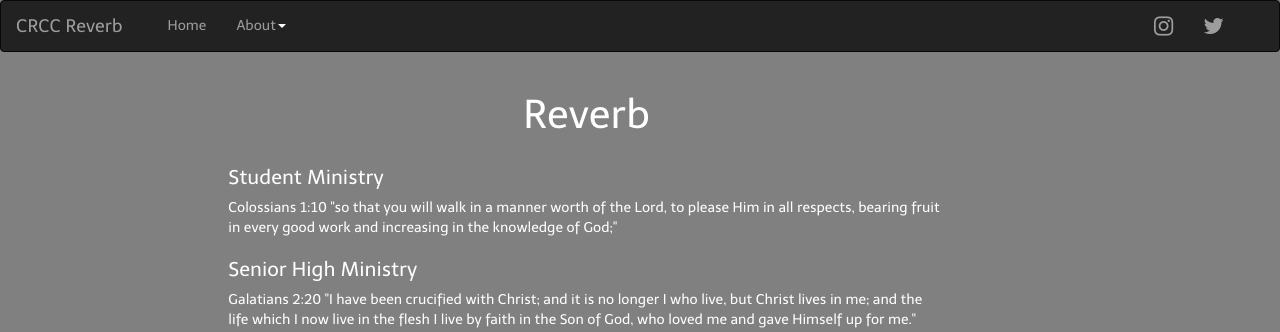
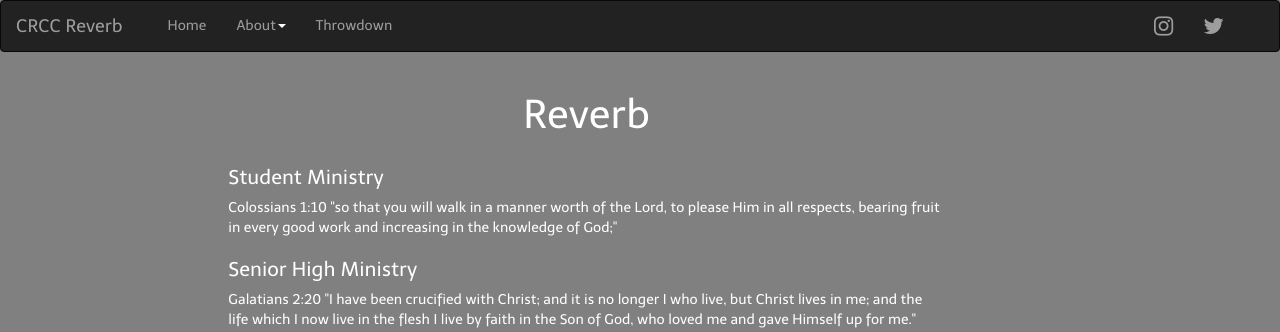
Before and after one commit to cedarrun/crccreverb.com, a Flask app: page /about in a window 1280 px wide. Shown: the top 332 px of the page. Run offline with Flask 2, Linux system fonts and the light colour scheme; parts of the project's set-up code (start-up, migrations or seed data) failed here and were passed over; some libraries are stand-ins or nearby versions.

Commit message:
Added throwdown link to header

```diff
--- a/website/templates/layouts/header.html
+++ b/website/templates/layouts/header.html
@@ -24,6 +24,7 @@
                 <li {{is_active('general.contact')}}><a href="{{ url_for('general.contact') }}">Contact</a></li>
               </ul>
             </li>
+            <li><a href="http://throwdown.crccreverb.com">Throwdown</a></li>
           </ul>
         </div>
 
```
